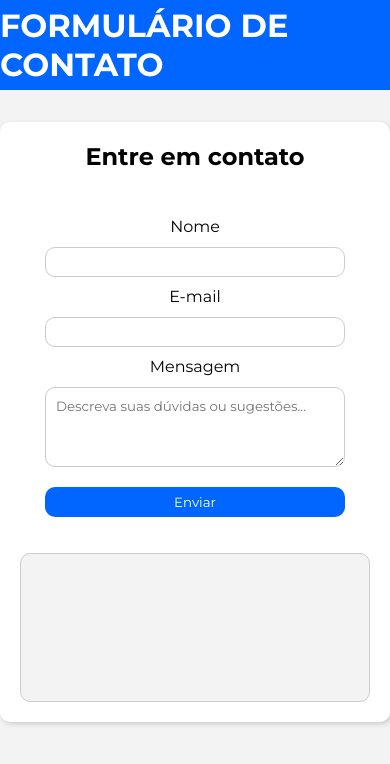
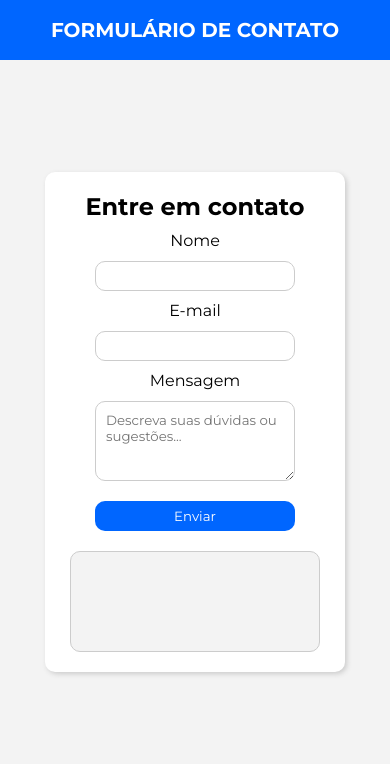
Before and after one commit to Eduardops81/dev_orbital, a plain HTML site: page index.html in a window 390 px wide. Drawn offline with Linux system fonts and the light colour scheme.

Commit message:
Implementação de responsividade para dispositivos moveis

```diff
--- a/style.css
+++ b/style.css
@@ -102,3 +102,30 @@ p {
     margin-bottom: 10px;
     word-wrap: break-word;
 }
+
+@media (max-width: 600px){
+    header {
+        font-size: 10px;
+        height: 60px;
+    }
+
+    .container {
+        width: 300px;
+        height: 500px;
+    }
+
+    input, textarea {
+        width: 200px;
+        height: 10px;
+    }
+
+    .send_button {
+        width: 200px;
+        margin-bottom: 20px;
+    }
+
+    .status {
+        width: 250px;
+        font-size: 14px;
+    }
+}
```
